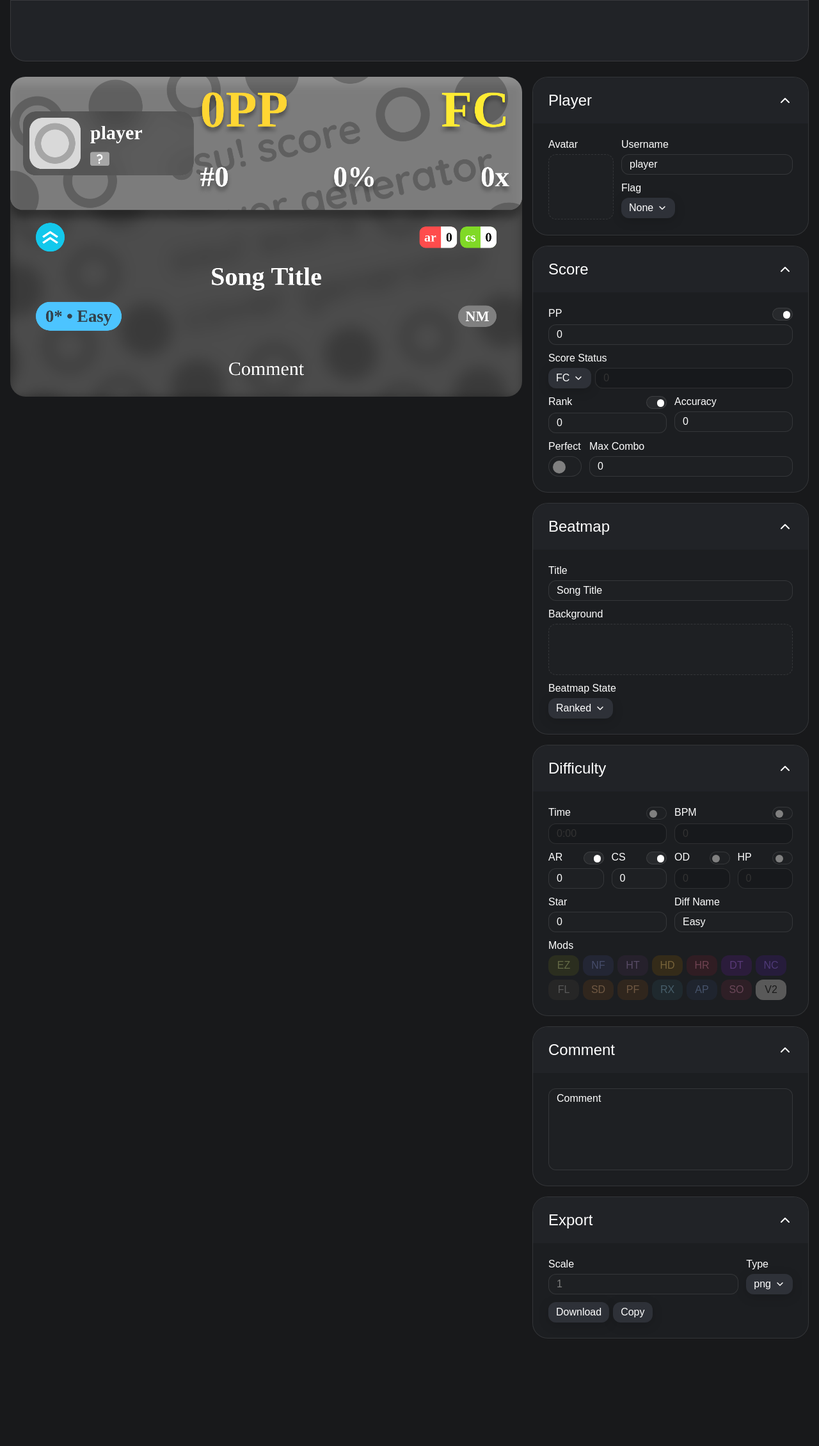
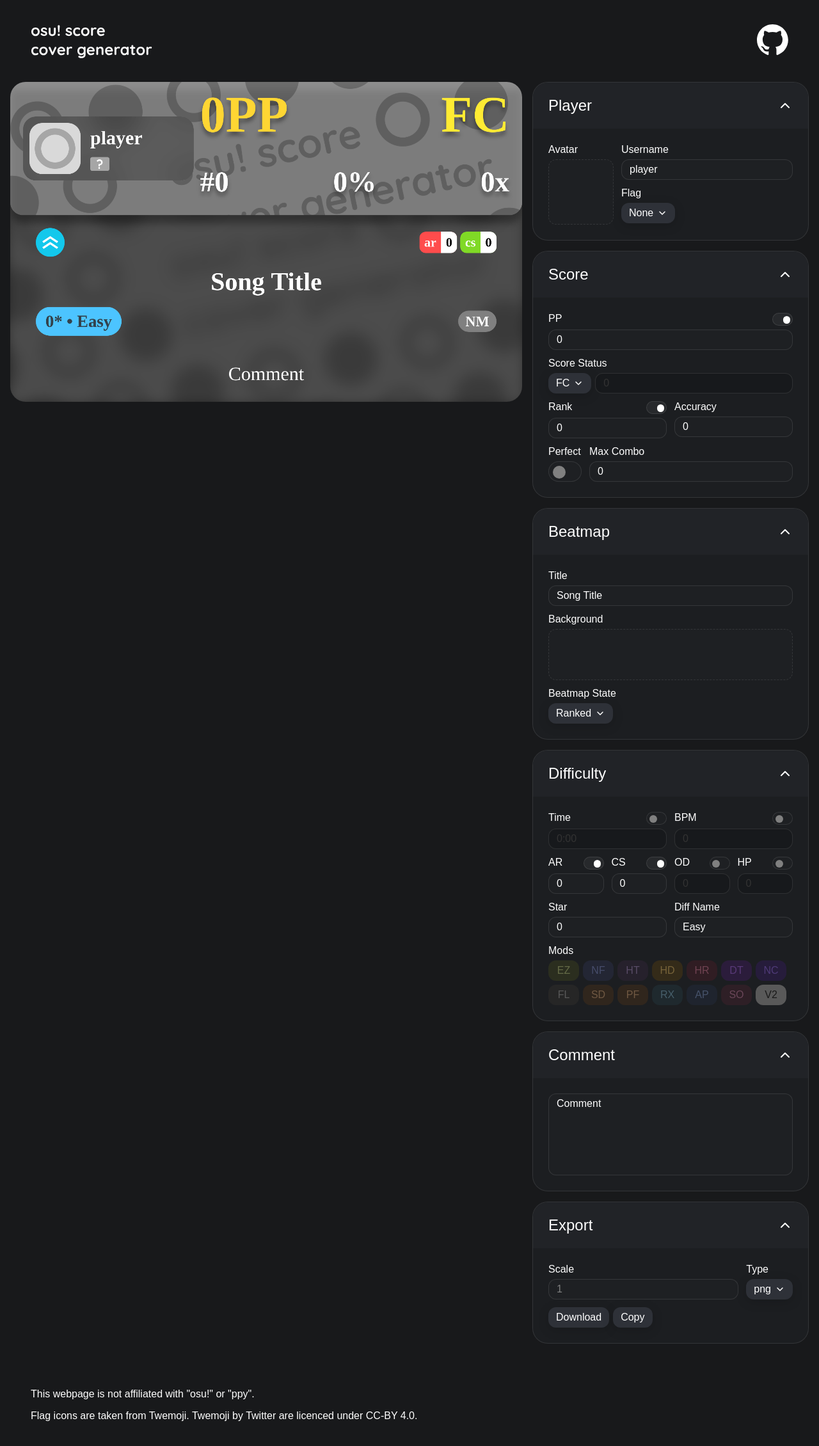
Before and after one commit to alivemaster/osu-score-cover-generator, a Vue app: page / in a window 1280 px wide. Shown: the top 2260 px of the page at 64% size. Before the commit the page ends 2092 px from the top, so only its background shows below. Built offline with nearby package versions, Linux system fonts and the light colour scheme.

Commit message:
complete Header & add Footer

```diff
--- a/src/App.vue
+++ b/src/App.vue
@@ -1,8 +1,10 @@
 <script setup lang="ts">
 import CoverGenerator from './CoverGenerator.vue'
 import Header from './components/Header.vue'
+import Footer from './components/Footer.vue';
 </script>
 <template>
   <Header></Header>
   <CoverGenerator></CoverGenerator>
+  <Footer></Footer>
 </template>
--- /dev/null
+++ b/src/components/Footer.vue
@@ -0,0 +1,20 @@
+<template>
+    <footer>
+        <span>
+            <p>This webpage is not affiliated with "osu!" or "ppy".</p>
+            <p>Flag icons are taken from Twemoji. Twemoji by Twitter are licenced under CC-BY 4.0.</p>
+        </span>
+    </footer>
+</template>
+<style scoped>
+footer {
+    /* box */
+    box-sizing: border-box;
+    display: flex;
+    flex-direction: row;
+    align-items: center;
+    justify-content: space-between;
+    height: 12rem;
+    padding: 0 3rem;
+}
+</style>
--- a/src/components/Header.vue
+++ b/src/components/Header.vue
@@ -1,5 +1,12 @@
 <template>
-    <header></header>
+    <header>
+        <span id="logo">
+            <img src="../assets/logo.svg" style="height: 6rem" alt="osu score cover generator">
+        </span>
+        <a id="github-link" href="https://github.com/alivemaster/osu-score-cover-generator" target="_blank">
+            <img src="../assets/github-mark-white.svg" style="height: 3rem" alt="github logo">
+        </a>
+    </header>
 </template>
 <style scoped>
 header {
@@ -7,23 +14,17 @@
     box-sizing: border-box;
     display: flex;
     flex-direction: row;
-    height: 6rem;
-    margin: 0 1rem 1.5rem;
-
-    /* visual */
-    background-color: var(--bg3);
-    border: .03125rem solid var(--stroke);
-    border-radius: 0 0 1.5rem 1.5rem;
+    align-items: center;
+    justify-content: space-between;
+    height: 8rem;
+    padding: 0 3rem;
 }
 
 @media screen and (width < 1080px) {
     header {
-    /* box */
-    height: 4rem;
-    margin: 0;
-
-    /* visual */
-    border-radius: 0;
-}
+        /* box */
+        height: 5rem;
+        padding: 0 1.5rem;
+    }
 }
 </style>
```
Also changed, not shown: src/assets/github-mark-white.svg (added), src/assets/logo.svg (added).
